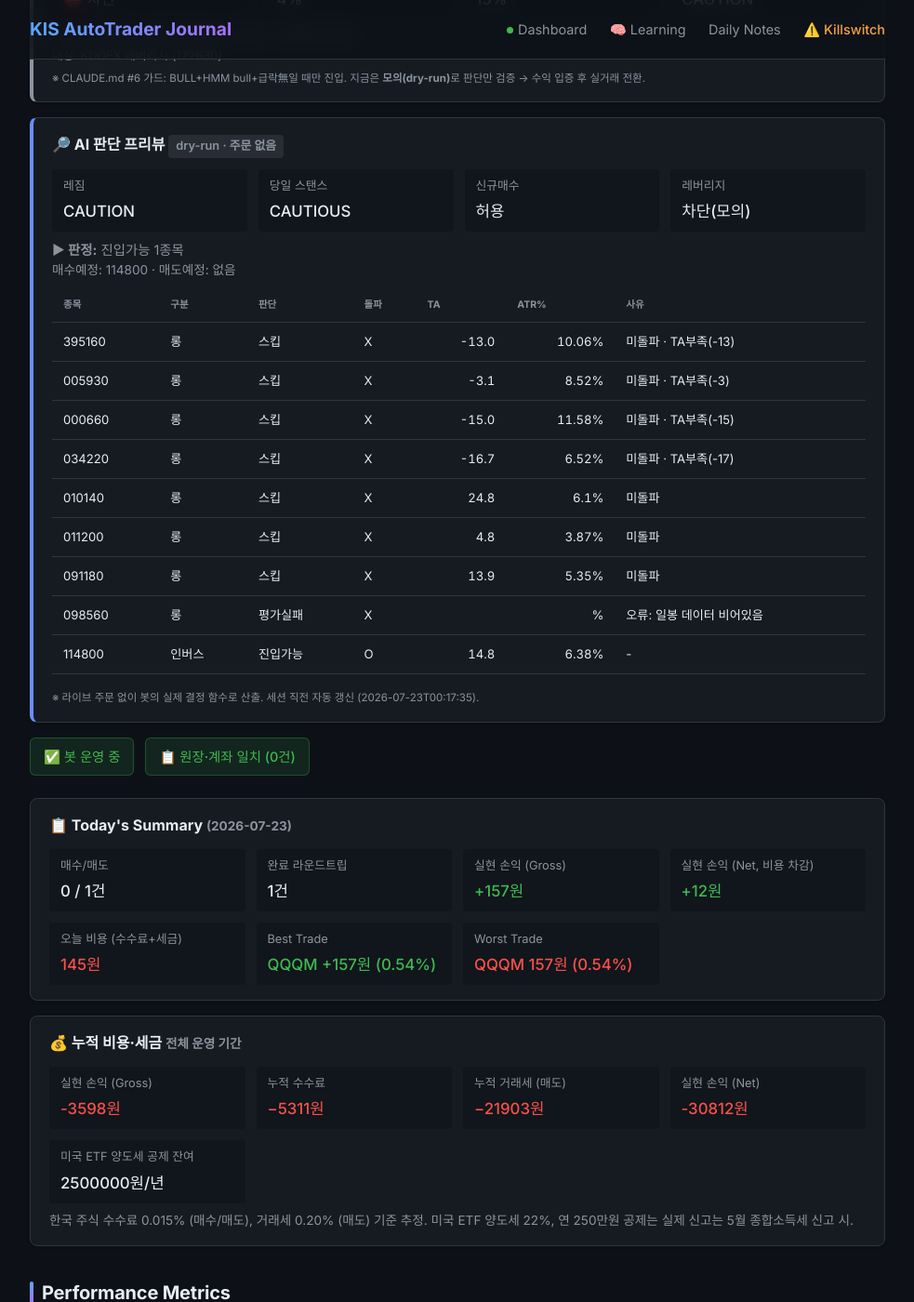
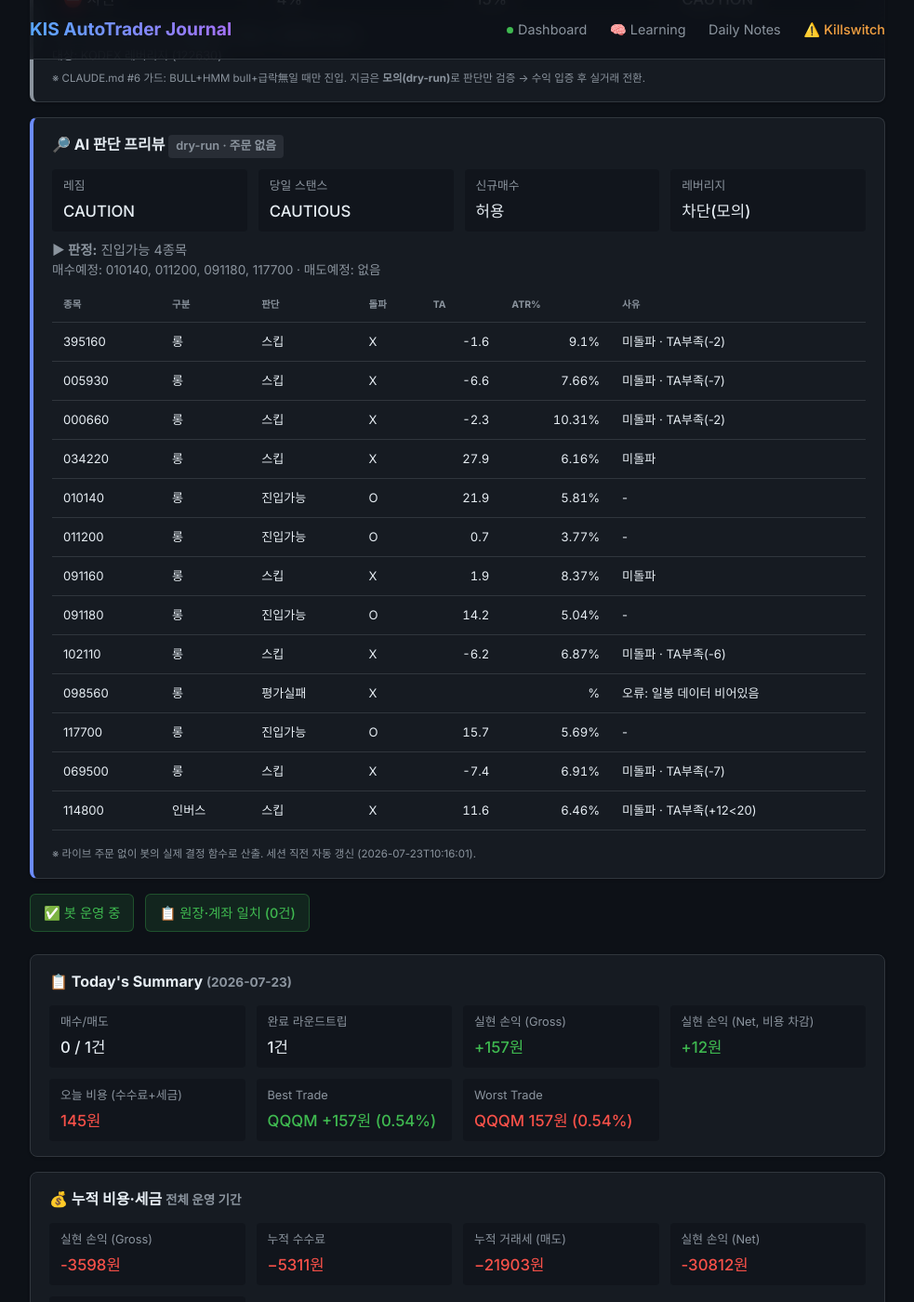
Before and after one commit to BudongJW/kis-trading-journal, a Jekyll site: the page built from index.html, in a window 1280 px wide and 1400 px high, scrolled down 710 px. Shown: the whole window at 93% size, without its empty margins (148-1131 px from the left). Built offline with Jekyll 4.4.1, drawn with Linux system fonts in a browser that asks for light colours; nearby versions of some CDN libraries.

Commit message:
auto: dry-run preview 07-23 01:16Z

```diff
--- a/_data/dry_run.json
+++ b/_data/dry_run.json
@@ -1,5 +1,5 @@
 {
-  "generated_at": "2026-07-23T00:17:35",
+  "generated_at": "2026-07-23T10:16:01",
   "mode": "DRY-RUN (읽기 전용, 주문 없음)",
   "market": {
     "regime": "CAUTION",
@@ -7,7 +7,7 @@
     "regime_detail": "카나리아 1/2 음전환",
     "day_stance": "CAUTIOUS",
     "day_stance_forced": false,
-    "briefing": "오늘 스탠스 신중(CAUTIOUS) · 레짐 CAUTION·신뢰도 21% · 美 오버나이트 bullish(+1.3%) · 고변동(90.0%ile) · 예산 40%·최대 2종목·허용 롱/인버스",
+    "briefing": "오늘 스탠스 신중(CAUTIOUS) · 레짐 CAUTION·신뢰도 49% · 美 오버나이트 neutral(-0.6%) · 예산 40%·최대 2종목·허용 롱/인버스",
     "blocks_new_buys": false
   },
   "gates": {
@@ -26,70 +26,90 @@
       "type": "롱",
       "decision": "스킵",
       "breakout": false,
-      "ta": -13.0,
-      "atr_pct": 10.06,
+      "ta": -1.6,
+      "atr_pct": 9.1,
       "fee_gate_ok": true,
-      "why_skip": "미돌파 · TA부족(-13)"
+      "why_skip": "미돌파 · TA부족(-2)"
     },
     {
       "symbol": "005930",
       "type": "롱",
       "decision": "스킵",
       "breakout": false,
-      "ta": -3.1,
-      "atr_pct": 8.52,
+      "ta": -6.6,
+      "atr_pct": 7.66,
       "fee_gate_ok": true,
-      "why_skip": "미돌파 · TA부족(-3)"
+      "why_skip": "미돌파 · TA부족(-7)"
     },
     {
       "symbol": "000660",
       "type": "롱",
       "decision": "스킵",
       "breakout": false,
-      "ta": -15.0,
-      "atr_pct": 11.58,
+      "ta": -2.3,
+      "atr_pct": 10.31,
       "fee_gate_ok": true,
-      "why_skip": "미돌파 · TA부족(-15)"
+      "why_skip": "미돌파 · TA부족(-2)"
     },
     {
       "symbol": "034220",
       "type": "롱",
       "decision": "스킵",
       "breakout": false,
-      "ta": -16.7,
-      "atr_pct": 6.52,
+      "ta": 27.9,
+      "atr_pct": 6.16,
       "fee_gate_ok": true,
-      "why_skip": "미돌파 · TA부족(-17)"
+      "why_skip": "미돌파"
     },
     {
       "symbol": "010140",
       "type": "롱",
-      "decision": "스킵",
-      "breakout": false,
-      "ta": 24.8,
-      "atr_pct": 6.1,
+      "decision": "진입가능",
+      "breakout": true,
+      "ta": 21.9,
+      "atr_pct": 5.81,
       "fee_gate_ok": true,
-      "why_skip": "미돌파"
+      "why_skip": "-"
     },
     {
       "symbol": "011200",
       "type": "롱",
+      "decision": "진입가능",
+      "breakout": true,
+      "ta": 0.7,
+      "atr_pct": 3.77,
+      "fee_gate_ok": true,
+      "why_skip": "-"
+    },
+    {
+      "symbol": "091160",
+      "type": "롱",
       "decision": "스킵",
       "breakout": false,
-      "ta": 4.8,
-      "atr_pct": 3.87,
+      "ta": 1.9,
+      "atr_pct": 8.37,
       "fee_gate_ok": true,
       "why_skip": "미돌파"
     },
     {
       "symbol": "091180",
       "type": "롱",
+      "decision": "진입가능",
+      "breakout": true,
+      "ta": 14.2,
+      "atr_pct": 5.04,
+      "fee_gate_ok": true,
+      "why_skip": "-"
+    },
+    {
+      "symbol": "102110",
+      "type": "롱",
       "decision": "스킵",
       "breakout": false,
-      "ta": 13.9,
-      "atr_pct": 5.35,
+      "ta": -6.2,
+      "atr_pct": 6.87,
       "fee_gate_ok": true,
-      "why_skip": "미돌파"
+      "why_skip": "미돌파 · TA부족(-6)"
     },
     {
       "symbol": "098560",
@@ -98,84 +118,122 @@
       "why_skip": "오류: 일봉 데이터 비어있음"
     },
     {
+      "symbol": "117700",
+      "type": "롱",
+      "decision": "진입가능",
+      "breakout": true,
+      "ta": 15.7,
+      "atr_pct": 5.69,
+      "fee_gate_ok": true,
+      "why_skip": "-"
+    },
+    {
+      "symbol": "069500",
+      "type": "롱",
+      "decision": "스킵",
+      "breakout": false,
+      "ta": -7.4,
+      "atr_pct": 6.91,
+      "fee_gate_ok": true,
+      "why_skip": "미돌파 · TA부족(-7)"
+    },
+    {
       "symbol": "114800",
       "type": "인버스",
-      "entry_via": "돌파",
-      "decision": "진입가능",
-      "breakout": true,
-      "ta": 14.8,
-      "atr_pct": 6.38,
+      "entry_via": "-",
+      "decision": "스킵",
+      "breakout": false,
+      "ta": 11.6,
+      "atr_pct": 6.46,
       "fee_gate_ok": true,
-      "why_skip": "-"
+      "why_skip": "미돌파 · TA부족(+12<20)"
     }
   ],
   "gap_recovery": {
     "enabled_live": true,
-    "now_kst": "00:18",
+    "now_kst": "10:16",
     "window": "09:00~09:20",
     "candidates": [
       {
         "symbol": "395160",
         "name": "KODEX 미국나스닥100TR",
         "decision": "스킵",
-        "gap_open_pct": 7.28,
-        "intraday_pct": -7.46,
+        "gap_open_pct": 3.13,
+        "intraday_pct": 1.92,
         "in_window": false,
-        "reason": "개장윈도(09:00~09:20) 경과 — 추격 방지"
+        "reason": "촉발 없음(오버나이트=normal≠aggressive_buy)"
       },
       {
         "symbol": "005930",
         "name": "삼성전자",
         "decision": "스킵",
-        "gap_open_pct": 6.56,
-        "intraday_pct": -5.62,
+        "gap_open_pct": 3.26,
+        "intraday_pct": 0.93,
         "in_window": false,
-        "reason": "개장윈도(09:00~09:20) 경과 — 추격 방지"
+        "reason": "촉발 없음(오버나이트=normal≠aggressive_buy)"
       },
       {
         "symbol": "000660",
         "name": "SK하이닉스",
         "decision": "스킵",
-        "gap_open_pct": 7.68,
-        "intraday_pct": -7.44,
+        "gap_open_pct": 4.37,
+        "intraday_pct": 1.73,
         "in_window": false,
-        "reason": "개장윈도(09:00~09:20) 경과 — 추격 방지"
+        "reason": "촉발 없음(오버나이트=normal≠aggressive_buy)"
       },
       {
         "symbol": "034220",
         "name": "LG디스플레이",
         "decision": "스킵",
-        "gap_open_pct": 2.56,
-        "intraday_pct": 1.1,
+        "gap_open_pct": 0.1,
+        "intraday_pct": 1.88,
         "in_window": false,
-        "reason": "개장윈도(09:00~09:20) 경과 — 추격 방지"
+        "reason": "촉발 없음(오버나이트=normal≠aggressive_buy)"
       },
       {
         "symbol": "010140",
         "name": "삼성중공업",
         "decision": "스킵",
-        "gap_open_pct": 1.88,
-        "intraday_pct": -0.23,
+        "gap_open_pct": 0.23,
+        "intraday_pct": 3.93,
         "in_window": false,
-        "reason": "개장윈도(09:00~09:20) 경과 — 추격 방지"
+        "reason": "촉발 없음(오버나이트=normal≠aggressive_buy)"
       },
       {
         "symbol": "011200",
         "name": "HMM",
         "decision": "스킵",
         "gap_open_pct": 0.0,
-        "intraday_pct": 1.0,
+        "intraday_pct": 2.71,
         "in_window": false,
-        "reason": "개장윈도(09:00~09:20) 경과 — 추격 방지"
+        "reason": "촉발 없음(오버나이트=normal≠aggressive_buy)"
+      },
+      {
+        "symbol": "091160",
+        "name": "KODEX 반도체",
+        "decision": "스킵",
+        "gap_open_pct": 2.85,
+        "intraday_pct": 1.42,
+        "in_window": false,
+        "reason": "촉발 없음(오버나이트=normal≠aggressive_buy)"
       },
       {
         "symbol": "091180",
         "name": "KODEX 자동차",
         "decision": "스킵",
-        "gap_open_pct": 3.51,
-        "intraday_pct": 0.2,
+        "gap_open_pct": 0.03,
+        "intraday_pct": 3.23,
         "in_window": false,
-        "reason": "개장윈도(09:00~09:20) 경과 — 추격 방지"
+        "reason": "촉발 없음(오버나이트=normal≠aggressive_buy)"
+      },
+      {
+        "symbol": "102110",
+        "name": "KODEX 금융",
+        "decision": "스킵",
+        "gap_open_pct": 2.49,
+        "intraday_pct": 1.85,
+        "in_window": false,
+        "reason": "촉발 없음(오버나이트=normal≠aggressive_buy)"
       },
       {
         "symbol": "098560",
@@ -185,22 +243,40 @@
         "intraday_pct": 0.0,
         "in_window": false,
         "reason": "가격데이터 부족(시가/전일종가 없음)"
+      },
+      {
+        "symbol": "117700",
+        "name": "KODEX 철강",
+        "decision": "스킵",
+        "gap_open_pct": 0.09,
+        "intraday_pct": 4.55,
+        "in_window": false,
+        "reason": "촉발 없음(오버나이트=normal≠aggressive_buy)"
+      },
+      {
+        "symbol": "069500",
+        "name": "KODEX KOSPI200",
+        "decision": "스킵",
+        "gap_open_pct": 2.68,
+        "intraday_pct": 1.85,
+        "in_window": false,
+        "reason": "촉발 없음(오버나이트=normal≠aggressive_buy)"
       }
     ]
   },
   "morning_momentum": {
     "enabled_live": true,
-    "now_kst": "00:18",
+    "now_kst": "10:16",
     "window": "09:00~14:00",
     "up_th": 0.6,
     "down_th": 0.6,
     "benchmark": "069500",
-    "direction": "none",
-    "in_window": false,
-    "move_pct": 0.16,
-    "intraday_pct": -4.63,
-    "would_enter": false,
-    "reason": "윈도 밖(00:18∉09:00~14:00)"
+    "direction": "long",
+    "in_window": true,
+    "move_pct": 4.56,
+    "intraday_pct": 1.83,
+    "would_enter": true,
+    "reason": "상승 아침추세 (전일대비 +4.56%, 시가대비 +1.83%)"
   },
   "us_entry_candidates": [
     {
@@ -217,26 +293,26 @@
       "type": "long",
       "decision": "스킵",
       "breakout": false,
-      "ta": -9.9,
+      "ta": -1.7,
       "atr_pct": 1.05,
-      "why_skip": "미돌파 · TA부족(-10)"
+      "why_skip": "미돌파 · TA부족(-2)"
     },
     {
       "symbol": "XLF",
       "type": "long",
       "decision": "스킵",
       "breakout": false,
-      "ta": -0.4,
+      "ta": -0.6,
       "atr_pct": 1.25,
-      "why_skip": "미돌파 · TA부족(-0)"
+      "why_skip": "미돌파 · TA부족(-1)"
     },
     {
       "symbol": "SH",
       "type": "inverse",
       "decision": "스킵",
       "breakout": false,
-      "ta": 18.1,
-      "atr_pct": 0.82,
+      "ta": 20.5,
+      "atr_pct": 0.83,
       "why_skip": "미돌파"
     },
     {
@@ -250,18 +326,18 @@
       "type": "defensive",
       "decision": "스킵",
       "breakout": false,
-      "ta": -3.8,
+      "ta": 4.5,
       "atr_pct": 0.47,
-      "why_skip": "미돌파 · TA부족(-4) · 수수료게이트"
+      "why_skip": "미돌파 · TA부족(+4) · 수수료게이트"
     },
     {
       "symbol": "SHY",
       "type": "defensive",
       "decision": "스킵",
       "breakout": false,
-      "ta": -4.9,
+      "ta": -3.9,
       "atr_pct": 0.08,
-      "why_skip": "미돌파 · TA부족(-5) · 수수료게이트"
+      "why_skip": "미돌파 · TA부족(-4) · 수수료게이트"
     }
   ],
   "us_summary": {
@@ -269,10 +345,13 @@
   },
   "summary": {
     "would_buy": [
-      "114800"
+      "010140",
+      "011200",
+      "091180",
+      "117700"
     ],
     "would_sell": [],
     "new_buys_blocked_by_stance": false,
-    "verdict": "진입가능 1종목"
+    "verdict": "진입가능 4종목"
   }
 }
```
